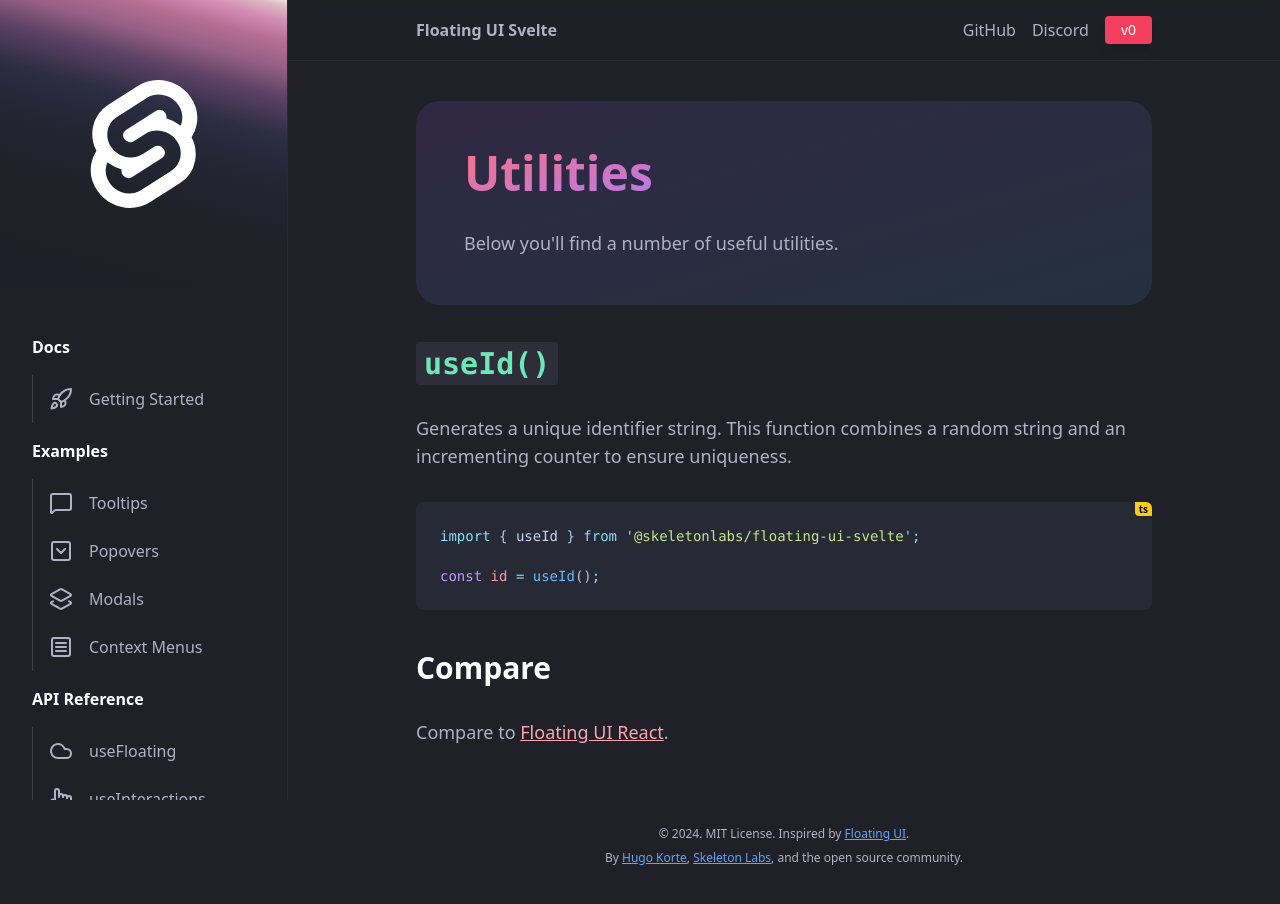
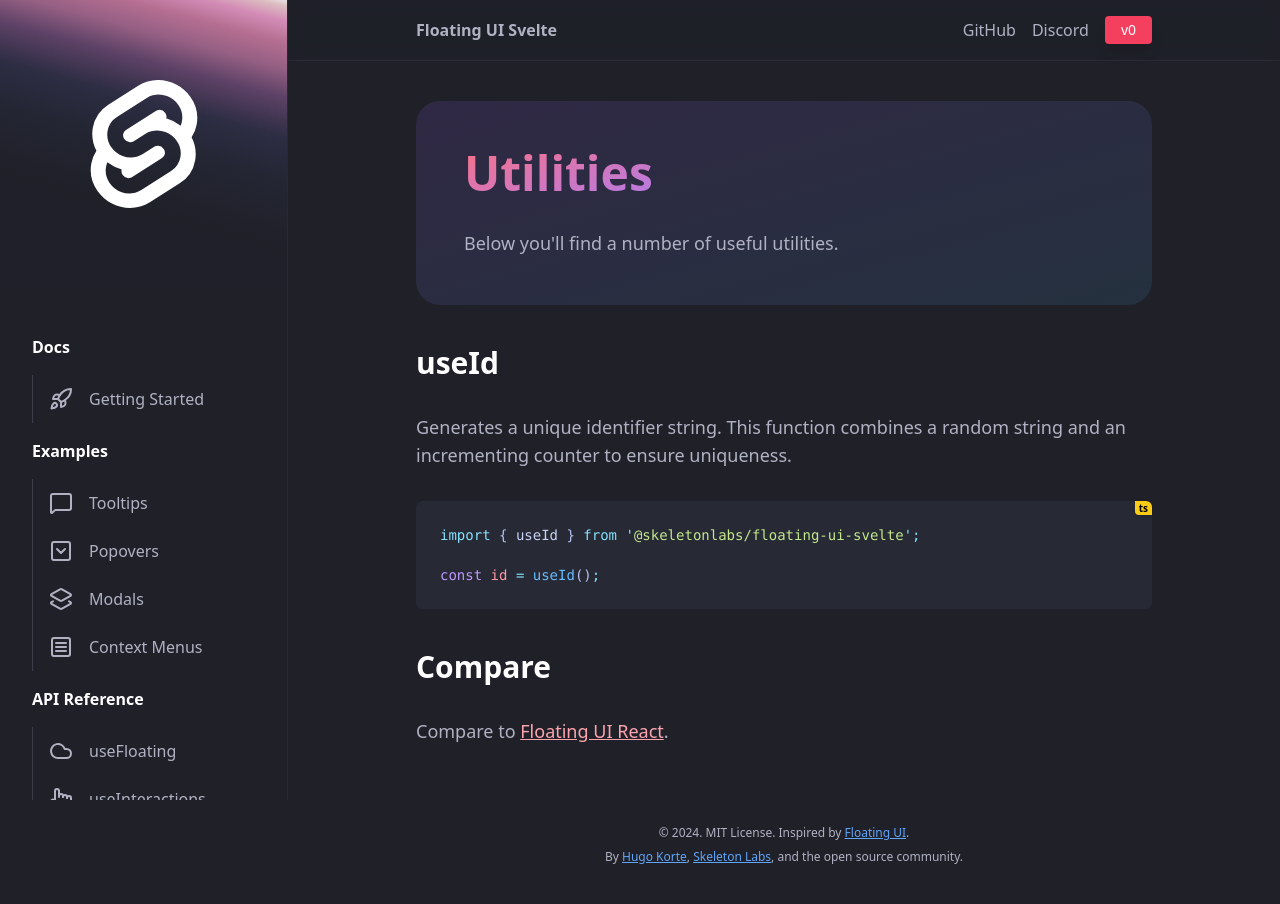
Before and after one commit to skeletonlabs/floating-ui-svelte, a SvelteKit app: page /api/utilities in a window 1280 px wide. Built offline with nearby package versions, Linux system fonts and the light colour scheme.

Commit message:
Revert header to standard h2

```diff
--- a/src/app.pcss
+++ b/src/app.pcss
@@ -109,10 +109,6 @@ footer .anchor {
 .code {
 	@apply bg-surface-50/50 dark:bg-surface-600 px-2 py-1 rounded;
 	@apply text-sm text-emerald-500 dark:text-emerald-300;
-}
-.code-title {
-	@apply code;
-	@apply text-3xl;
 }
 
 /* Keyboard */
--- a/src/routes/(inner)/api/utilities/+page.svelte
+++ b/src/routes/(inner)/api/utilities/+page.svelte
@@ -10,7 +10,7 @@
 	</header>
 	<!-- Usage -->
 	<section class="space-y-8">
-		<h2 class="h2"><code class="code-title">useId()</code></h2>
+		<h2 class="h2">useId</h2>
 		<p>
 			Generates a unique identifier string. This function combines a random string and an
 			incrementing counter to ensure uniqueness.
```
